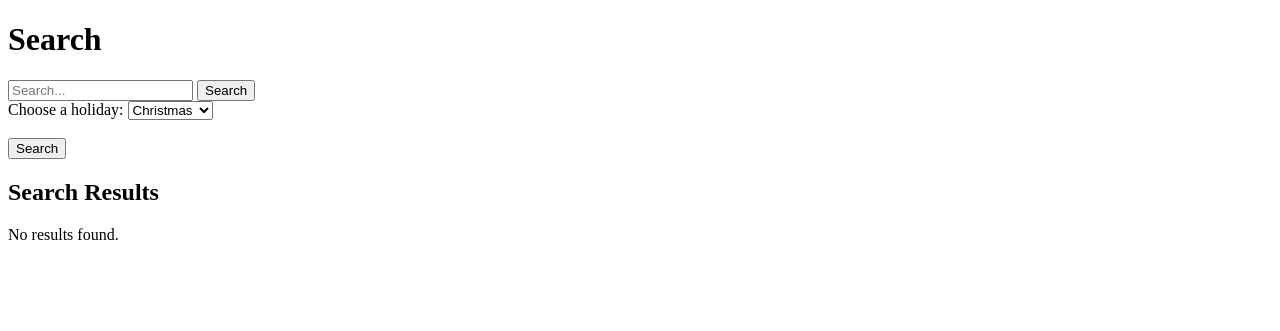
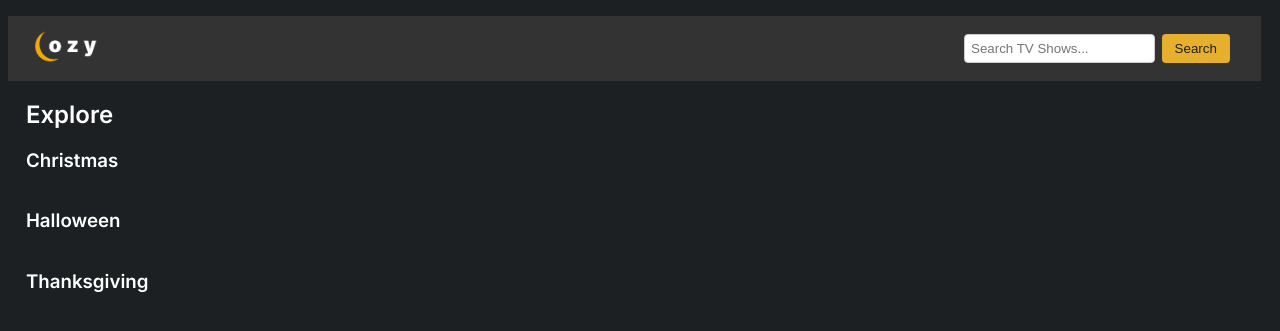
Before and after one commit to isabellethecoder/ITEC4012_Final, a Django app: page / in a window 1280 px wide. Shown: the top 331 px of the page. Run offline with Django 4.2, Linux system fonts and the light colour scheme; data that the repository does not hold is empty.

Commit message:
The official Final Push
This is just a final final there was issues with the other ones

```diff
--- a/finalAssignment01.2/todoapp/models.py
+++ b/finalAssignment01.2/todoapp/models.py
@@ -12,6 +12,7 @@ class SearchBar(models.Model):
     def __str__(self):
         return self.search_nav
 
+
 class SearchQuery(models.Model):
     query = models.CharField(max_length=255)
     timestamp = models.DateTimeField(auto_now_add=True)
--- /dev/null
+++ b/finalAssignment01.2/todoapp/static/todoapp/css/index.css
@@ -0,0 +1,162 @@
+body {
+    background: #1C2022;
+    font-family: 'Inter', sans-serif;
+}
+
+h1 {
+    font-weight: 700;
+    color: white;
+}
+
+h2 {
+    font-weight: 600;
+    color: white;
+}
+
+h3 {
+    font-weight: 600;
+    color: white;
+}
+
+p {
+    font-weight: 300;
+    color: white;
+}
+
+strong {
+    font-weight: 300;
+    color: white;
+}
+
+.exploreTitle {
+    padding-left: 1.4vw;
+    padding-top: 0vw;
+}
+
+.categoryTitle {
+    padding-left: 1.4vw;
+}
+
+.showTitle {
+    padding-top: 1vw;
+}
+
+.showImg {
+    width: 17vw;
+    height: 25vw;
+}
+
+ul, ol {
+    list-style-type: none;
+}
+
+a {
+    text-decoration: none;
+    color: white;
+}
+
+a:visited {
+    color: white;
+}
+
+a:hover {
+    color: #e6af2e;
+}
+
+a:active {
+    color: green;
+}
+
+header {
+    display: flex;
+    justify-content: space-between;
+    align-items: center;
+    padding: 1.04vw;
+    background-color: #333;
+    color: white;
+}
+
+#search-results {
+    height: 80vh;
+    overflow-y: auto;
+}
+
+.show-container {
+    display: flex;
+    flex-direction: column;
+    align-items: center;
+}
+
+.show-list {
+    display: flex;
+    justify-content: space-between;
+    padding: 0;
+}
+
+.show-grid {
+    padding-top: 8vw;
+    justify-content: center;
+    display: flex;
+    flex-wrap: wrap;
+    gap: 1.3vw;
+    padding-left: 0vw;
+}
+
+.show-item {
+    width: calc(30% - 1.04vw);
+    margin: 0;
+}
+
+.episode-list {
+    display: grid;
+    grid-template-columns: repeat(auto-fill, minmax(13vw, 1fr));
+    gap: 1.3vw;
+}
+
+.episode-item {
+    width: 100%;
+    margin: 0;
+}
+
+#themed-shows{
+    padding-top: 5vw;
+}
+
+.navBar {
+    height: 3vw;
+    position: fixed;
+    width: 95.8vw;
+}
+
+.logo {
+    width: 5vw;
+    height: auto;
+    padding-left: 1vw;
+}
+
+
+form {
+    display: flex;
+    margin-right: 1.4vw;
+}
+
+input[type="text"] {
+    padding: 0.5vw;
+    margin-right: 0.5vw;
+    border: 1px solid #ccc;
+    border-radius: 4px;
+}
+
+button {
+    padding: 0.5vw 1vw;
+    background-color: #e6af2e;
+    color: #1C2022;
+    border: none;
+    border-radius: 4px;
+    cursor: pointer;
+}
+
+button:hover {
+    background-color: #1C2022;
+    color: #e6af2e;
+}
--- a/finalAssignment01.2/todoapp/templates/index.html
+++ b/finalAssignment01.2/todoapp/templates/index.html
@@ -1,47 +1,84 @@
+{% load static %}
+
 <!DOCTYPE html>
 <html lang="en">
 <head>
+    <link rel="preconnect" href="https://fonts.googleapis.com">
+    <link rel="preconnect" href="https://fonts.gstatic.com" crossorigin>
+    <link href="https://fonts.googleapis.com/css2?family=Inter:wght@100;200;300;400;500;600;700;800&display=swap" rel="stylesheet">
+    <link rel="stylesheet" href="{% static 'todoapp/css/index.css' %}">
     <meta charset="UTF-8">
     <title>Title</title>
+
+    <link rel="icon" type="image/png" href="{% static 'todoapp/images/cozyLogo.png' %}">
 </head>
 <body>
-    <h1>Search</h1>
+    <header class="navBar">
+    <a href="{% url 'search_tv_shows' %}">
+        <img class="logo" src="{% static 'todoapp/images/cozyLogo.png' %}" alt="Cozy Logo">
+    </a>
 
     <form method="GET" action="{% url 'search_tv_shows' %}">
-        <input type="text" name="query" placeholder="Search..." />
+        <input type="text" name="query" placeholder="Search TV Shows..." />
         <button type="submit">Search</button>
     </form>
-
-       <!-- Drop down options-->
-    <form action="/action_page.php">
-      <label for="holiday">Choose a holiday:</label>
-      <select name="holiday" id="holiday">
-          <option value="xmas">Christmas</option>
-          <option value="hallo">Halloween</option>
-          <option value="easter">Easter</option>
-          <option value="han">Hanukkah</option>
-      </select>
-      <br><br>
-        <button type="submit">Search</button>
-    </form>
+    </header>
 
     <!-- FOR APIS-->
-    <div id="search-results">
-        <!-- ... -->
-        <h2>Search Results</h2>
-        <ul>
-            {% for result in results %}
-                <li>
-                    <strong>{{ result.name }}</strong>
-                    <p><strong>Start Date:</strong> {{ result.premiered }}</p>
-                    <p>{{ result.summary|safe }}</p>
-                </li>
-            {% endfor %}
-        </ul>
-        {% if not results %}
-            <p>No results found.</p>
+    <div>
+        {% if results %}
+            <ul class="show-grid">
+                {% for result in results %}
+                    <li class="show-item">
+                        {% if result.image %}
+                            <div class="show-container">
+                                <img class="showImg" src="{{ result.image }}" alt="{{ result.name }} Image">
+                                <strong class="showTitle"><a href="{% url 'show_index' result.id %}">{{ result.name }}</a></strong>
+                            </div>
+                        {% endif %}
+                        <p><strong></strong> {{ result.premiered }}</p>
+                        <p>{{ result.summary|safe }}</p>
+
+                        <ul class="episode-list">
+                            {% for episode in result.episodes %}
+                                {% if holiday in episode.summary|lower %}
+                                    <li class="episode-item">
+                                        <strong class="showTitle">{{ episode.name }}</strong>
+                                        <p>{{ episode.summary|safe }}</p>
+                                    </li>
+                                {% endif %}
+                            {% endfor %}
+                        </ul>
+                    </li>
+                {% endfor %}
+            </ul>
+        {% else %}
+            <p></p>
         {% endif %}
     </div>
 
+    <!-- Themed Shows -->
+    {% if not query %}
+        <div id="themed-shows">
+            <h2 class="exploreTitle">Explore</h2>
+            {% for category, shows in categories.items %}
+                <h3 class="categoryTitle">{{ category }}</h3>
+                <ul class="show-list">
+                    {% for show in shows %}
+                        <li class="show-item">
+                            {% if show.image %}
+                                <div class="show-container">
+                                    <img class="showImg" src="{{ show.image }}" alt="{{ show.name }} Image">
+                                    <strong class="showTitle"><a href="{% url 'show_index' show.id %}">{{ show.name }}</a></strong>
+                                </div>
+                            {% endif %}
+                            <p><strong></strong> {{ show.premiered }}</p>
+                            <p>{{ show.summary|safe }}</p>
+                        </li>
+                    {% endfor %}
+                </ul>
+            {% endfor %}
+        </div>
+    {% endif %}
 </body>
 </html>
--- a/finalAssignment01.2/todoapp/urls.py
+++ b/finalAssignment01.2/todoapp/urls.py
@@ -1,7 +1,10 @@
+# urls.py
 from django.urls import path
 from . import views
 
 urlpatterns = [
-    path('', views.index, name='index'),
-    path('api/search-tv-shows/', views.search_tv_shows, name='search_tv_shows'),
+    path('', views.search_tv_shows, name='search_tv_shows'),
+    path('api/search-tv-shows/', views.search_tv_shows, name='search_tv_shows_api'),
+    path('search/', views.search_results, name='search_results'),
+    path('show/<int:show_id>/', views.show_index, name='show_index'),  # Add this line
 ]
--- a/finalAssignment01.2/todoapp/views.py
+++ b/finalAssignment01.2/todoapp/views.py
@@ -1,23 +1,6 @@
+# views.py
 from django.shortcuts import render
-from .models import SearchBar, SearchQuery
-from django.http import JsonResponse
 import requests
-
-
-def index(request):
-    return render(request, 'index.html')
-
-
-def search_results(request):
-    query = request.GET.get('query', '')
-    results = SearchBar.objects.filter(search_nav__icontains=query)
-
-    # Save the search query to the database
-    if query:
-        SearchQuery.objects.create(query=query)
-
-    return render(request, 'index.html', {'results': results, 'query': query})
-
 
 def search_tv_shows(request):
     query = request.GET.get('query', '')
@@ -33,14 +16,141 @@ def search_tv_shows(request):
             for show_data in data:
                 show = show_data.get('show', {})
                 result = {
+                    'id': show.get('id', ''),  # Added to pass show ID to the show_index view
                     'name': show.get('name', ''),
-                    'premiered': show.get('premiered', ''),
-                    'summary': show.get('summary', '')
                 }
+
+                # Fetch show images
+                images_url = f'https://api.tvmaze.com/shows/{show["id"]}/images'
+                images_response = requests.get(images_url)
+                if images_response.status_code == 200:
+                    images_data = images_response.json()
+                    if images_data:
+                        # Find the first image with a resolution of 'original'
+                        for image_data in images_data:
+                            if 'original' in image_data.get('resolutions', {}):
+                                result['image'] = image_data['resolutions']['original']['url']
+                                break  # Break the loop once the first image is found
+
                 results.append(result)
         else:
             results = []  # Handle API request errors gracefully
     else:
         results = []  # Handle the case where no query is provided
 
-    return render(request, 'index.html', {'results': results, 'query': query})
+    # Fetch themed shows for the homepage
+    themed_shows = get_themed_shows()
+
+    return render(request, 'index.html', {'results': results, 'query': query, 'categories': themed_shows})
+
+def search_results(request):
+    # Your view logic for search results
+    return render(request, 'search_results.html', context={})
+
+def show_index(request, show_id):
+    api_url = f'https://api.tvmaze.com/shows/{show_id}?embed=episodes'
+    response = requests.get(api_url)
+
+    if response.status_code == 200:
+        data = response.json()
+        show_info = {
+            'name': data.get('name', ''),
+            'premiered': data.get('premiered', ''),
+            'summary': data.get('summary', ''),
+            'episodes': data.get('_embedded', {}).get('episodes', []),
+        }
+
+        # Specify the keywords you want to filter by for each group
+        keywords_by_group = {
+            'Christmas': ["Christmas", "Holiday"],
+            'Halloween': ["Halloween"],
+            'Hanukkah': ["Hanukkah"],
+            'Thanksgiving': ["Thanksgiving"],
+            'Easter': ["Easter"],
+            'New Year': ["New Year", "New Year's Eve", "New Year's Day"],
+            'Diwali': ["Diwali"],
+            'Valentine\'s Day': ["Valentine's Day", "Valentine Day", "Valentines Day"],
+            'Independence Day': ["Independence Day"],
+            'Labor Day': ["Labor Day"],
+            'Cultural Festivals': ["Carnival", "Oktoberfest", "Lunar New Year"],
+            'St-Patric\'s Day': ["St-Patric.", "St. Patty", "St. Patric"],
+            # Add more holidays as needed
+        }
+
+        # Group episodes based on the keywords in the episode summary
+        grouped_episodes = {group: [] for group in keywords_by_group}
+
+        for episode in show_info['episodes']:
+            title = episode.get('name', '')
+            summary = episode.get('summary', '')
+            episode_number = episode.get('number', '')
+            season_number = episode.get('season', '')
+
+            # Check if summary is not None before converting to lowercase
+            if summary is not None:
+                for group, keywords in keywords_by_group.items():
+                    if any(keyword.lower() in summary.lower() for keyword in keywords):
+                        grouped_episodes[group].append({
+                            'title': title,
+                            'summary': summary,
+                            'episode_number': episode_number,
+                            'season_number': season_number,
+                        })
+
+        # Remove empty groups
+        grouped_episodes = {group: episodes for group, episodes in grouped_episodes.items() if episodes}
+
+        return render(request, 'showIndex.html', {'show_info': show_info, 'grouped_episodes': grouped_episodes})
+    else:
+        # Handle API request errors gracefully
+        return render(request, 'error.html')  # Create an error template or redirect as needed
+
+def extract_image_urls(text):
+    """Extract image URLs from the given text."""
+    # Use a regular expression to find URLs in the text
+    import re
+    url_pattern = re.compile(r'https?://\S+')
+    return url_pattern.findall(text)
+
+def get_themed_shows():
+    """Fetch themed shows for the homepage."""
+    themed_shows = {
+        'Christmas': get_shows_by_keyword("Christmas", 5),
+        'Halloween': get_shows_by_keyword("Halloween", 5),
+        'Thanksgiving': get_shows_by_keyword("Thanksgiving", 5),
+    }
+    return themed_shows
+
+def get_shows_by_keyword(keyword, count):
+    """Fetch shows based on the given keyword."""
+    api_url = f'https://api.tvmaze.com/search/shows?q={keyword}'
+    response = requests.get(api_url)
+
+    if response.status_code == 200:
+        data = response.json()
+        shows = []
+
+        for show_data in data[:count]:
+            show = show_data.get('show', {})
+            result = {
+                'id': show.get('id', ''),  # Added to pass show ID to the show_index view
+                'name': show.get('name', ''),
+            }
+
+            # Fetch show images
+            images_url = f'https://api.tvmaze.com/shows/{show["id"]}/images'
+            images_response = requests.get(images_url)
+            if images_response.status_code == 200:
+                images_data = images_response.json()
+                if images_data:
+                    # Find the first image with a resolution of 'original'
+                    for image_data in images_data:
+                        if 'original' in image_data.get('resolutions', {}):
+                            result['image'] = image_data['resolutions']['original']['url']
+                            break  # Break the loop once the first image is found
+
+            shows.append(result)
+
+        return shows
+    else:
+        return []  # Handle API request errors gracefully
```
Also changed, not shown: finalAssignment01.2/finalAssignment01/settings.py (+13 -1 lines), finalAssignment01.2/todoapp/static/todoapp/css/showIndex.css (added, +176 -0 lines), finalAssignment01.2/todoapp/templates/showIndex.html (added, +55 -0 lines), README.md (deleted), ReadME.txt (added), finalAssignment01.2/todoapp/static/todoapp/images/cozyLogo.png (added).
